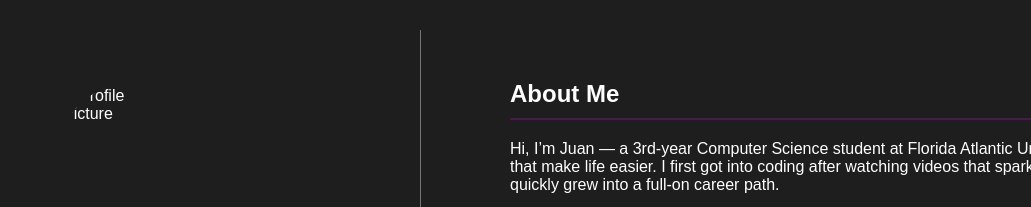
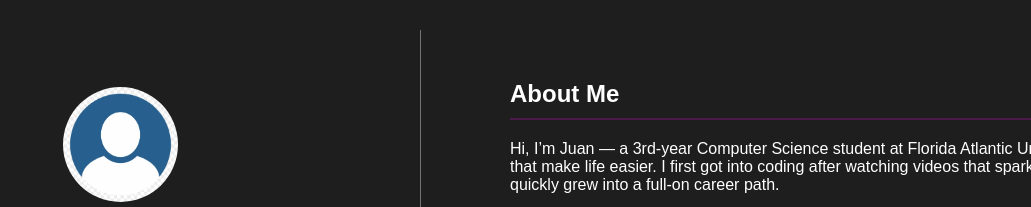
Before and after one commit to Sevanode/web-portfolio, a website: page index.html in a window 1280 px wide. Shown: the top 207 px of the page, without its empty margins (249-1280 px from the left). Drawn offline with nearby package versions, Linux system fonts and the light colour scheme; the site is published under a folder, as on GitHub Pages, so addresses that start at the root find nothing.

Commit message:
Fixing Profile Picture

```diff
--- a/index.html
+++ b/index.html
@@ -13,7 +13,7 @@
         <!-- Left Sidebar -->
         <aside class="sidebar">
             <div>
-              <img src="/src/images/pfp.jpg" alt="Profile Picture">
+              <img src="src/images/pfp.jpg" alt="Profile Picture">
               <h2>Juan Valencia</h2>
               <h3>Fullstack Software Developer</h3>
               <h4>📍 Ft. Lauderdale, Florida</h4>
```
